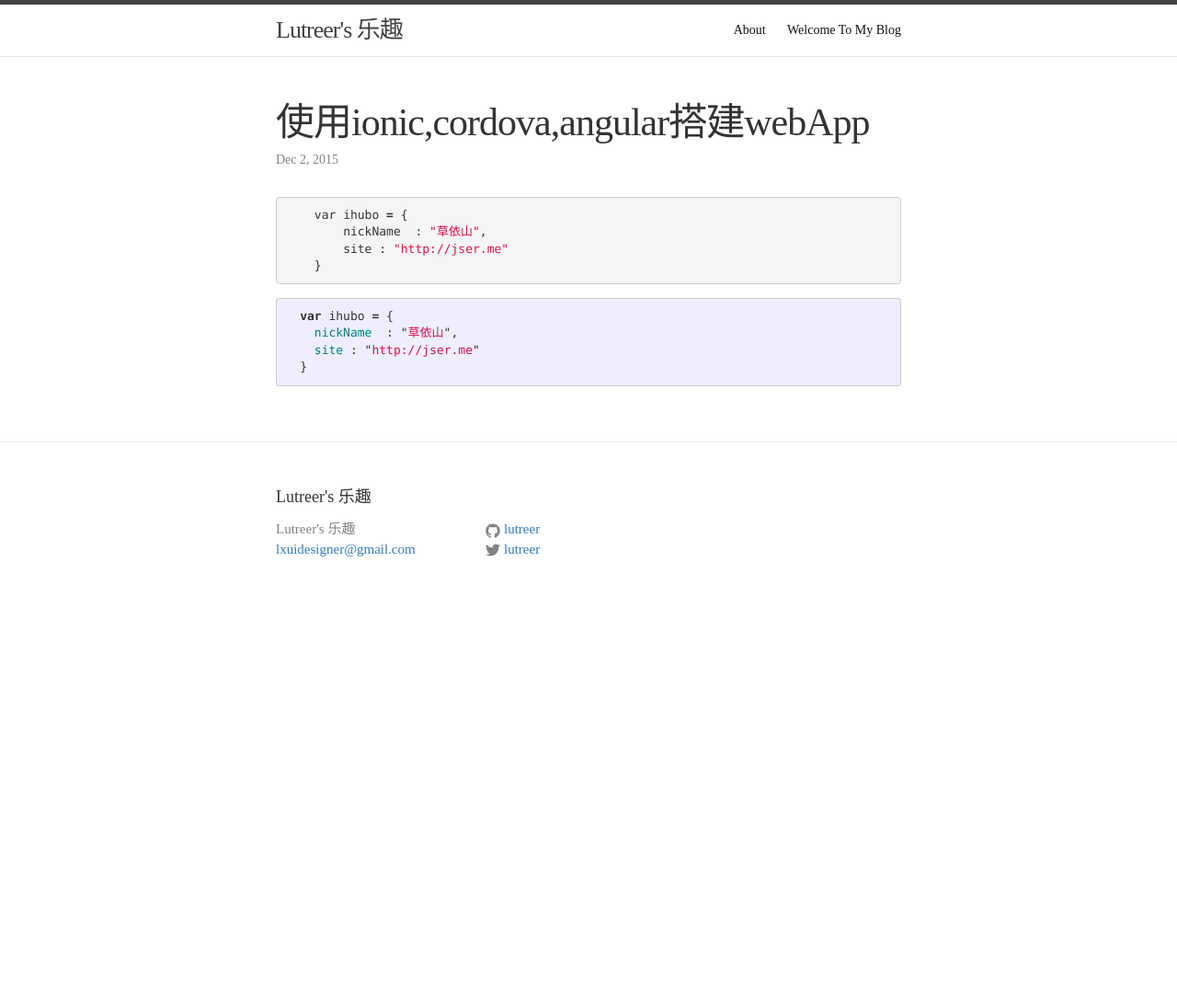
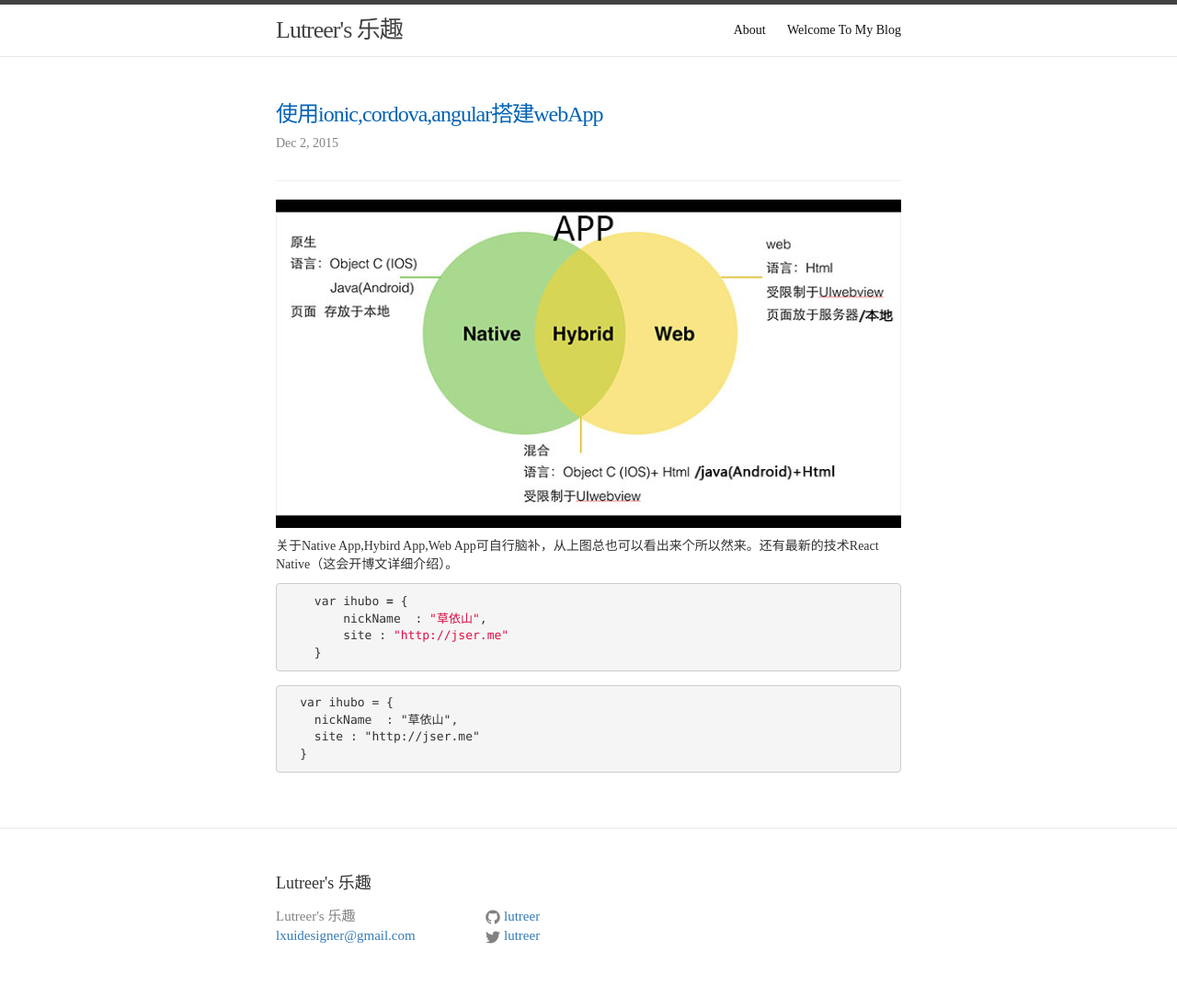
Before and after one commit to Lutreer/blog, a Jekyll site: the page built from _posts/2015-12-02-ionic-cordova-angular-webApp.MD, in a window 1280 px wide. Shown: the whole page at 92% size. Built offline with Jekyll 4.4.1, drawn with Linux system fonts in a browser that asks for light colours; nearby versions of some CDN libraries; comment, search, counter and statistics services are not loaded; before the commit the page ends 900 px from its top, so only the background shows below that.

Commit message:
ionic,cordova,angular

````diff
--- a/_posts/2015-12-02-ionic-cordova-angular-webApp.MD
+++ b/_posts/2015-12-02-ionic-cordova-angular-webApp.MD
@@ -2,6 +2,14 @@
 layout: post
 title: 使用ionic,cordova,angular搭建webApp
 ---
+
+***
+
+![web native hybird app ](/blog/img/2015/2015-12-02-ionic-cordova-angular-webapp-01.jpg)
+
+关于Native App,Hybird App,Web App可自行脑补，从上图总也可以看出来个所以然来。还有最新的技术React Native（这会开博文详细介绍）。
+
+
 
 {% highlight ruby %}
     var ihubo = {
@@ -10,7 +18,7 @@
     }
 {% endhighlight %}
 
-```javascript
+```javaScript
   var ihubo = {
     nickName  : "草依山",
     site : "http://jser.me"
--- a/_sass/_layout.scss
+++ b/_sass/_layout.scss
@@ -204,9 +204,10 @@
 }
 
 .post-title {
-    font-size: 42px;
+    font-size: 24px;
     letter-spacing: -1px;
     line-height: 1;
+    color: #0463B5;
 
     @include media-query($on-laptop) {
         font-size: 36px;
````
